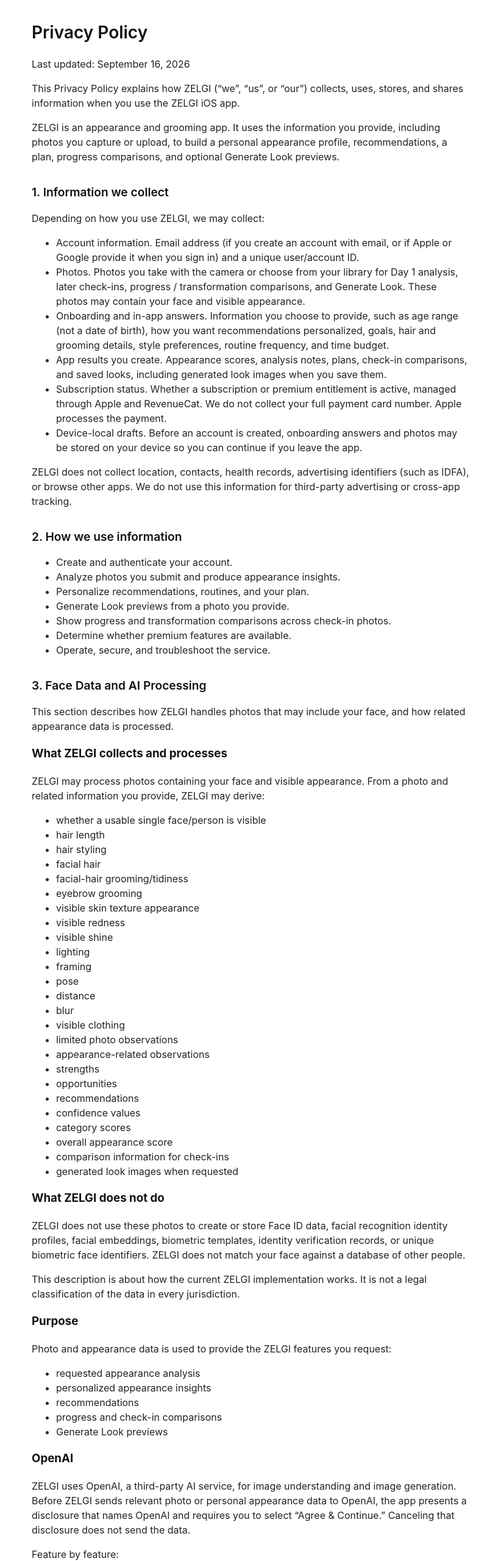
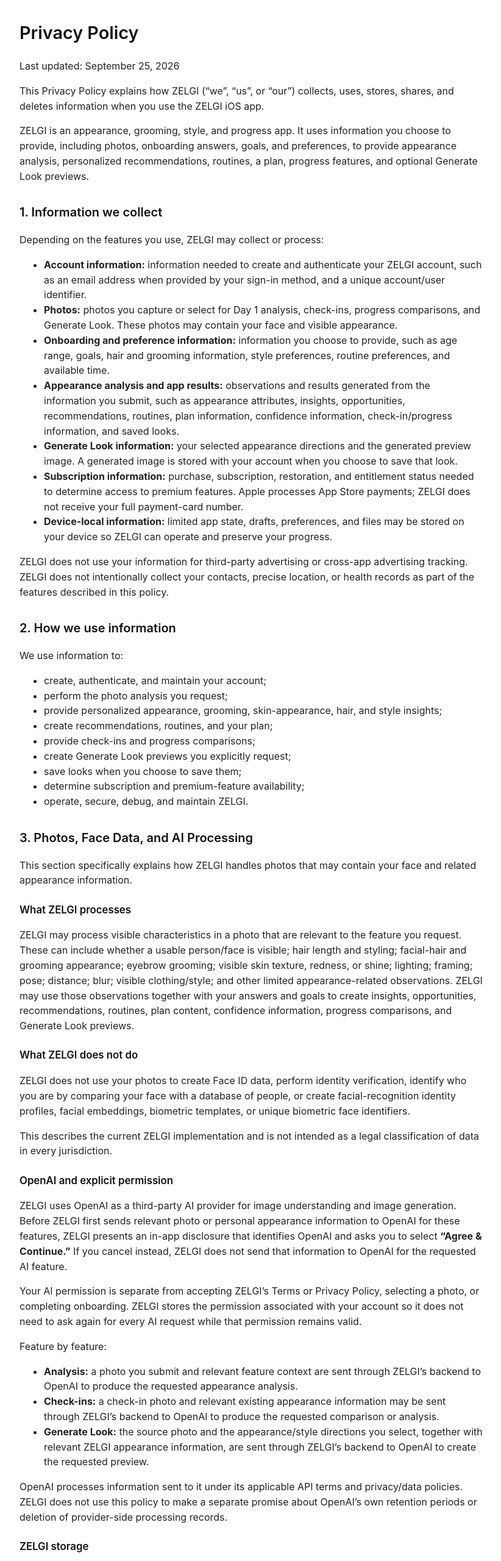
Before and after one commit to zaka23-cyber/zelgi-privacy-policy, a plain HTML site: page index.html in a window 1280 px wide. Shown: the top 2560 px of the page at 61% size, without its empty margins (228-1050 px from the left). Drawn offline with Linux system fonts and the light colour scheme.

Commit message:
Update ZELGI privacy policy for current app behavior

```diff
--- a/index.html
+++ b/index.html
@@ -5,133 +5,116 @@
   <meta name="viewport" content="width=device-width, initial-scale=1">
   <title>ZELGI Privacy Policy</title>
   <style>
-    body { font-family: -apple-system, BlinkMacSystemFont, "Segoe UI", sans-serif; line-height: 1.5; max-width: 720px; margin: 2rem auto; padding: 0 1.25rem; color: #111; }
-    h1, h2 { font-weight: 600; }
-    h1 { font-size: 1.75rem; }
-    h2 { font-size: 1.2rem; margin-top: 2rem; }
+    body { font-family: -apple-system, BlinkMacSystemFont, "Segoe UI", sans-serif; line-height: 1.55; max-width: 760px; margin: 2rem auto; padding: 0 1.25rem; color: #111; }
+    h1, h2, h3 { font-weight: 600; }
+    h1 { font-size: 1.8rem; }
+    h2 { font-size: 1.25rem; margin-top: 2rem; }
+    h3 { font-size: 1.05rem; margin-top: 1.4rem; }
     p, li { color: #222; }
   </style>
 </head>
 <body>
   <h1>Privacy Policy</h1>
-  <p>Last updated: September 16, 2026</p>
-  <p>This Privacy Policy explains how ZELGI (“we”, “us”, or “our”) collects, uses, stores, and shares information when you use the ZELGI iOS app.</p>
-  <p>ZELGI is an appearance and grooming app. It uses the information you provide, including photos you capture or upload, to build a personal appearance profile, recommendations, a plan, progress comparisons, and optional Generate Look previews.</p>
+  <p>Last updated: September 25, 2026</p>
+
+  <p>This Privacy Policy explains how ZELGI (“we”, “us”, or “our”) collects, uses, stores, shares, and deletes information when you use the ZELGI iOS app.</p>
+  <p>ZELGI is an appearance, grooming, style, and progress app. It uses information you choose to provide, including photos, onboarding answers, goals, and preferences, to provide appearance analysis, personalized recommendations, routines, a plan, progress features, and optional Generate Look previews.</p>
+
   <h2>1. Information we collect</h2>
-  <p>Depending on how you use ZELGI, we may collect:</p>
+  <p>Depending on the features you use, ZELGI may collect or process:</p>
   <ul>
-    <li>Account information. Email address (if you create an account with email, or if Apple or Google provide it when you sign in) and a unique user/account ID.</li>
-    <li>Photos. Photos you take with the camera or choose from your library for Day 1 analysis, later check-ins, progress / transformation comparisons, and Generate Look. These photos may contain your face and visible appearance.</li>
-    <li>Onboarding and in-app answers. Information you choose to provide, such as age range (not a date of birth), how you want recommendations personalized, goals, hair and grooming details, style preferences, routine frequency, and time budget.</li>
-    <li>App results you create. Appearance scores, analysis notes, plans, check-in comparisons, and saved looks, including generated look images when you save them.</li>
-    <li>Subscription status. Whether a subscription or premium entitlement is active, managed through Apple and RevenueCat. We do not collect your full payment card number. Apple processes the payment.</li>
-    <li>Device-local drafts. Before an account is created, onboarding answers and photos may be stored on your device so you can continue if you leave the app.</li>
+    <li><strong>Account information:</strong> information needed to create and authenticate your ZELGI account, such as an email address when provided by your sign-in method, and a unique account/user identifier.</li>
+    <li><strong>Photos:</strong> photos you capture or select for Day 1 analysis, check-ins, progress comparisons, and Generate Look. These photos may contain your face and visible appearance.</li>
+    <li><strong>Onboarding and preference information:</strong> information you choose to provide, such as age range, goals, hair and grooming information, style preferences, routine preferences, and available time.</li>
+    <li><strong>Appearance analysis and app results:</strong> observations and results generated from the information you submit, such as appearance attributes, insights, opportunities, recommendations, routines, plan information, confidence information, check-in/progress information, and saved looks.</li>
+    <li><strong>Generate Look information:</strong> your selected appearance directions and the generated preview image. A generated image is stored with your account when you choose to save that look.</li>
+    <li><strong>Subscription information:</strong> purchase, subscription, restoration, and entitlement status needed to determine access to premium features. Apple processes App Store payments; ZELGI does not receive your full payment-card number.</li>
+    <li><strong>Device-local information:</strong> limited app state, drafts, preferences, and files may be stored on your device so ZELGI can operate and preserve your progress.</li>
   </ul>
-  <p>ZELGI does not collect location, contacts, health records, advertising identifiers (such as IDFA), or browse other apps. We do not use this information for third-party advertising or cross-app tracking.</p>
+  <p>ZELGI does not use your information for third-party advertising or cross-app advertising tracking. ZELGI does not intentionally collect your contacts, precise location, or health records as part of the features described in this policy.</p>
+
   <h2>2. How we use information</h2>
+  <p>We use information to:</p>
   <ul>
-    <li>Create and authenticate your account.</li>
-    <li>Analyze photos you submit and produce appearance insights.</li>
-    <li>Personalize recommendations, routines, and your plan.</li>
-    <li>Generate Look previews from a photo you provide.</li>
-    <li>Show progress and transformation comparisons across check-in photos.</li>
-    <li>Determine whether premium features are available.</li>
-    <li>Operate, secure, and troubleshoot the service.</li>
+    <li>create, authenticate, and maintain your account;</li>
+    <li>perform the photo analysis you request;</li>
+    <li>provide personalized appearance, grooming, skin-appearance, hair, and style insights;</li>
+    <li>create recommendations, routines, and your plan;</li>
+    <li>provide check-ins and progress comparisons;</li>
+    <li>create Generate Look previews you explicitly request;</li>
+    <li>save looks when you choose to save them;</li>
+    <li>determine subscription and premium-feature availability;</li>
+    <li>operate, secure, debug, and maintain ZELGI.</li>
   </ul>
-  <h2>3. Face Data and AI Processing</h2>
-  <p>This section describes how ZELGI handles photos that may include your face, and how related appearance data is processed.</p>
-  <h3>What ZELGI collects and processes</h3>
-  <p>ZELGI may process photos containing your face and visible appearance. From a photo and related information you provide, ZELGI may derive:</p>
-  <ul>
-    <li>whether a usable single face/person is visible</li>
-    <li>hair length</li>
-    <li>hair styling</li>
-    <li>facial hair</li>
-    <li>facial-hair grooming/tidiness</li>
-    <li>eyebrow grooming</li>
-    <li>visible skin texture appearance</li>
-    <li>visible redness</li>
-    <li>visible shine</li>
-    <li>lighting</li>
-    <li>framing</li>
-    <li>pose</li>
-    <li>distance</li>
-    <li>blur</li>
-    <li>visible clothing</li>
-    <li>limited photo observations</li>
-    <li>appearance-related observations</li>
-    <li>strengths</li>
-    <li>opportunities</li>
-    <li>recommendations</li>
-    <li>confidence values</li>
-    <li>category scores</li>
-    <li>overall appearance score</li>
-    <li>comparison information for check-ins</li>
-    <li>generated look images when requested</li>
-  </ul>
+
+  <h2>3. Photos, Face Data, and AI Processing</h2>
+  <p>This section specifically explains how ZELGI handles photos that may contain your face and related appearance information.</p>
+
+  <h3>What ZELGI processes</h3>
+  <p>ZELGI may process visible characteristics in a photo that are relevant to the feature you request. These can include whether a usable person/face is visible; hair length and styling; facial-hair and grooming appearance; eyebrow grooming; visible skin texture, redness, or shine; lighting; framing; pose; distance; blur; visible clothing/style; and other limited appearance-related observations. ZELGI may use those observations together with your answers and goals to create insights, opportunities, recommendations, routines, plan content, confidence information, progress comparisons, and Generate Look previews.</p>
+
   <h3>What ZELGI does not do</h3>
-  <p>ZELGI does not use these photos to create or store Face ID data, facial recognition identity profiles, facial embeddings, biometric templates, identity verification records, or unique biometric face identifiers. ZELGI does not match your face against a database of other people.</p>
-  <p>This description is about how the current ZELGI implementation works. It is not a legal classification of the data in every jurisdiction.</p>
-  <h3>Purpose</h3>
-  <p>Photo and appearance data is used to provide the ZELGI features you request:</p>
-  <ul>
-    <li>requested appearance analysis</li>
-    <li>personalized appearance insights</li>
-    <li>recommendations</li>
-    <li>progress and check-in comparisons</li>
-    <li>Generate Look previews</li>
-  </ul>
-  <h3>OpenAI</h3>
-  <p>ZELGI uses OpenAI, a third-party AI service, for image understanding and image generation. Before ZELGI sends relevant photo or personal appearance data to OpenAI, the app presents a disclosure that names OpenAI and requires you to select “Agree &amp; Continue.” Canceling that disclosure does not send the data.</p>
+  <p>ZELGI does not use your photos to create Face ID data, perform identity verification, identify who you are by comparing your face with a database of people, or create facial-recognition identity profiles, facial embeddings, biometric templates, or unique biometric face identifiers.</p>
+  <p>This describes the current ZELGI implementation and is not intended as a legal classification of data in every jurisdiction.</p>
+
+  <h3>OpenAI and explicit permission</h3>
+  <p>ZELGI uses OpenAI as a third-party AI provider for image understanding and image generation. Before ZELGI first sends relevant photo or personal appearance information to OpenAI for these features, ZELGI presents an in-app disclosure that identifies OpenAI and asks you to select <strong>“Agree &amp; Continue.”</strong> If you cancel instead, ZELGI does not send that information to OpenAI for the requested AI feature.</p>
+  <p>Your AI permission is separate from accepting ZELGI’s Terms or Privacy Policy, selecting a photo, or completing onboarding. ZELGI stores the permission associated with your account so it does not need to ask again for every AI request while that permission remains valid.</p>
   <p>Feature by feature:</p>
   <ul>
-    <li><strong>Analysis.</strong> Your photo is sent to OpenAI together with relevant feature context necessary to generate the requested analysis.</li>
-    <li><strong>Check-in.</strong> Your check-in photo and relevant previous appearance information may be sent to OpenAI to produce the requested comparison and analysis.</li>
-    <li><strong>Generate Look.</strong> The selected source photo and relevant appearance and style information are sent to OpenAI to create the requested look preview and related output.</li>
+    <li><strong>Analysis:</strong> a photo you submit and relevant feature context are sent through ZELGI’s backend to OpenAI to produce the requested appearance analysis.</li>
+    <li><strong>Check-ins:</strong> a check-in photo and relevant existing appearance information may be sent through ZELGI’s backend to OpenAI to produce the requested comparison or analysis.</li>
+    <li><strong>Generate Look:</strong> the source photo and the appearance/style directions you select, together with relevant ZELGI appearance information, are sent through ZELGI’s backend to OpenAI to create the requested preview.</li>
   </ul>
-  <p>Requests go through ZELGI’s backend. OpenAI’s handling of API data is governed by OpenAI’s terms and policies. This policy does not make claims about OpenAI training, OpenAI retention duration, deletion from OpenAI systems, or OpenAI storage behavior.</p>
+  <p>OpenAI processes information sent to it under its applicable API terms and privacy/data policies. ZELGI does not use this policy to make a separate promise about OpenAI’s own retention periods or deletion of provider-side processing records.</p>
+
   <h3>ZELGI storage</h3>
-  <p>Depending on how you use the app, photos and related analysis data may be stored:</p>
+  <p>Depending on the feature, photos and related information may be stored on your device, in private cloud storage associated with your ZELGI account, and in ZELGI’s database as account, profile, analysis, plan, check-in, consent, progress, quota, and saved-look records. ZELGI’s photo storage is private account storage and is not a public photo gallery.</p>
+  <p>ZELGI’s backend processes analysis and Generate Look requests in order to return results to the app. ZELGI does not intentionally use Vercel as a permanent photo library; account photos and saved content intended for continued access are stored in ZELGI’s private account storage.</p>
+
+  <h2>4. Generate Look</h2>
+  <p>Generate Look is an optional feature that creates a personalized appearance preview from a source photo and the appearance directions you select. The preview is intended as an illustrative, aspirational appearance visualization, not a guarantee of a particular real-world result.</p>
+  <p>ZELGI currently limits Generate Look generation to three successful generations per rolling seven-day period per authenticated user. ZELGI stores generation records needed to enforce this limit. Failed generation attempts are not intended to consume a successful-generation allowance. Saving an already generated look does not itself use another generation.</p>
+
+  <h2>5. Service providers and sharing</h2>
+  <p>ZELGI shares information with service providers only as needed to provide, secure, and operate the features described in this policy. We do not sell your photos or personal appearance information and do not share them for third-party advertising.</p>
+  <p>Our current service providers include:</p>
   <ul>
-    <li>on your device, so you can continue a session and see your profile</li>
-    <li>in your private ZELGI cloud photo storage, associated with your account</li>
-    <li>in the ZELGI database as appearance attributes, insights, scores, plans, check-in records, and saved looks</li>
+    <li><strong>Supabase:</strong> authentication, account records, database services, and private account/photo storage.</li>
+    <li><strong>OpenAI:</strong> AI image understanding and Generate Look image generation, as described above.</li>
+    <li><strong>Vercel:</strong> hosting for ZELGI’s backend, which processes requests between the app and supporting services.</li>
+    <li><strong>RevenueCat:</strong> subscription, purchase-restoration, entitlement, and purchase/subscription-status management.</li>
+    <li><strong>Apple:</strong> Sign in with Apple where used, App Store distribution, and App Store purchases/subscriptions.</li>
   </ul>
-  <p>ZELGI’s backend processes analysis and Generate Look requests in order to return results to the app. Photos are not written by the analysis request into long-term backend hosting storage. Private account storage is used later so you can access your profile and track your progress.</p>
-  <p>Photo storage is private to your account and is not a public gallery. Access to stored photos is restricted to your signed-in account. We do not use your photos for advertising or cross-app tracking.</p>
-  <h3>Retention</h3>
-  <p>ZELGI retains account-associated photos, appearance analysis data, and related records while your ZELGI account exists, unless you delete them through available functionality. There is currently no automated time limit after which ZELGI deletes this data on its own.</p>
-  <h3>Deletion</h3>
-  <p>In the app, go to Settings → Delete my data. That action removes your ZELGI account data, related database records, private ZELGI photo storage, and locally stored ZELGI user files according to the current implementation. This cannot be undone in the app.</p>
-  <p>This deletion covers ZELGI’s account, database, private photo storage, and local app files. This policy does not promise deletion from third-party provider systems such as OpenAI.</p>
-  <h3>Consent</h3>
-  <p>Before ZELGI sends relevant photo or personal appearance data to OpenAI, the app presents a disclosure identifying OpenAI as a third-party AI service and requires you to explicitly agree. Selecting “Agree &amp; Continue” is that permission. Canceling does not send the photo. Accepting ZELGI’s Terms or Privacy Policy, choosing a photo, or completing onboarding is not treated as this permission.</p>
-  <h2>4. Service providers</h2>
-  <h3>Supabase</h3>
-  <p>Authentication, your account, database records (profile, analysis, plan, looks), and private photo storage. Supabase may process your user ID, email address, photos, and the in-app content described above.</p>
-  <h3>Apple and Google</h3>
-  <p>You can sign in with email, Sign in with Apple, or Google. Those providers process the information needed to authenticate you. Apple also processes App Store purchases and subscriptions.</p>
-  <h3>RevenueCat</h3>
-  <p>Subscriptions, purchase restoration, entitlement management, and purchase/subscription status. RevenueCat uses this to tell ZELGI whether premium access is active.</p>
-  <h3>Vercel</h3>
-  <p>Hosts the ZELGI backend used for analysis and Generate Look. Photos and related request data are processed there to return results to the app. Analysis requests are not written into long-term Vercel storage as part of the current implementation.</p>
-  <h3>OpenAI</h3>
-  <p>Used for AI appearance analysis and Generate Look image generation, as described in Face Data and AI Processing.</p>
-  <h2>5. Account creation</h2>
-  <p>You can use parts of onboarding before creating an account. Analysis may run under an anonymous signed-in session so the backend can process your request. When you create an account, your data is associated with that account.</p>
-  <h2>6. Retention and deletion</h2>
-  <p>We keep account data, photos, and related records while your account exists and as needed to provide ZELGI, meet legal obligations, or resolve issues. There is currently no automated deletion schedule.</p>
-  <p>You can delete your account and the data we store for it in the app: Settings → Delete my data. That action is permanent in the app. It deletes the photos stored in your account’s private storage, your account, and the related ZELGI records we hold (such as profile, analysis, plan, and saved looks). Copies stored on your device are also removed by the app.</p>
-  <p>We cannot guarantee that Apple, RevenueCat, OpenAI, or other providers immediately or permanently erase every copy they may retain under their own policies (for example, purchase records or short-lived processing copies).</p>
-  <h2>7. Security</h2>
-  <p>We use access controls so that account data and photos are available only to the signed-in user. Photo storage is a private bucket, not a public website. The app talks to our backend over HTTPS. No security measure can eliminate all risk.</p>
-  <h2>8. Children’s privacy</h2>
-  <p>ZELGI is for people 18 and over. If you select that you are under 18 during onboarding, the app blocks use. We do not knowingly collect personal information from children under 18.</p>
-  <h2>9. International processing</h2>
-  <p>ZELGI’s service providers may process information in the United States and other countries. If you use ZELGI from Denmark, the EU, Morocco, or elsewhere, your information may be transferred to and processed outside your country.</p>
-  <h2>10. Changes</h2>
-  <p>We may update this Privacy Policy. When we do, we will change the “Last updated” date at the top of this page.</p>
-  <h2>11. Contact</h2>
-  <p>This policy does not list a separate support email. For questions about privacy or this policy, use the developer contact published with ZELGI on the App Store.</p>
+  <p>These providers process data under their applicable agreements and policies. ZELGI uses providers under terms and safeguards intended to protect user data consistently with the protections described in this policy and applicable platform requirements.</p>
+
+  <h2>6. Retention</h2>
+  <p>ZELGI generally keeps account-associated photos, profile information, appearance analysis, plans, check-ins, saved looks, consent records, and related account records while your ZELGI account exists and as needed to provide the service, unless you delete your account or particular content where deletion functionality is available. ZELGI currently does not promise a fixed automatic deletion period for all account content.</p>
+  <p>Some third parties, including Apple and other service providers, may retain records they are independently required or permitted to retain under their own policies or legal obligations, such as purchase records or limited processing/security records.</p>
+
+  <h2>7. Account and data deletion</h2>
+  <p>You can initiate deletion directly inside ZELGI. Go to <strong>Settings → Delete my data</strong> and follow the confirmation/reauthentication flow. You do not need to email support to initiate deletion.</p>
+  <p>When the deletion completes, ZELGI deletes the ZELGI account and associated data under ZELGI’s control, including related database records and private ZELGI photo/storage content, and clears ZELGI user data stored locally by the app. The deletion cannot be undone inside ZELGI.</p>
+  <p>If your ZELGI account uses Sign in with Apple, ZELGI’s deletion flow supports the Apple authorization/revocation process associated with deleting the account. Apple may require you to authenticate again to confirm the operation.</p>
+  <p>Deleting your ZELGI account does not by itself cancel an active App Store subscription. App Store subscriptions are managed by Apple. Provider-side records that ZELGI does not control may remain where the provider is independently required or permitted to retain them.</p>
+
+  <h2>8. Consent and control</h2>
+  <p>You can decline the AI disclosure instead of sending a photo and related appearance information to OpenAI for the requested AI feature. If you delete your ZELGI account, the ZELGI consent record associated with that account is deleted with the account.</p>
+  <p>System permissions, such as notification permission, are controlled through iOS. ZELGI treats your in-app reminder preference separately from the iOS notification authorization state.</p>
+
+  <h2>9. Security</h2>
+  <p>ZELGI uses access controls designed to restrict private account data and stored photos to the appropriate signed-in account. The app communicates with ZELGI’s backend over HTTPS. No method of storage or transmission can guarantee absolute security.</p>
+
+  <h2>10. Children’s privacy</h2>
+  <p>ZELGI is intended for people age 18 and over. The onboarding flow blocks use when a user indicates that they are under 18. ZELGI does not knowingly offer the service to children under 18.</p>
+
+  <h2>11. International processing</h2>
+  <p>ZELGI’s service providers may process information in countries other than the country where you live, including the United States. Where applicable, such processing is subject to the providers’ contractual, privacy, and legal safeguards.</p>
+
+  <h2>12. Changes to this policy</h2>
+  <p>We may update this Privacy Policy as ZELGI changes. When we do, we will update the “Last updated” date above.</p>
+
+  <h2>13. Contact</h2>
+  <p>For privacy questions about ZELGI, you can use the developer contact information published for ZELGI on the App Store.</p>
 </body>
 </html>
```
